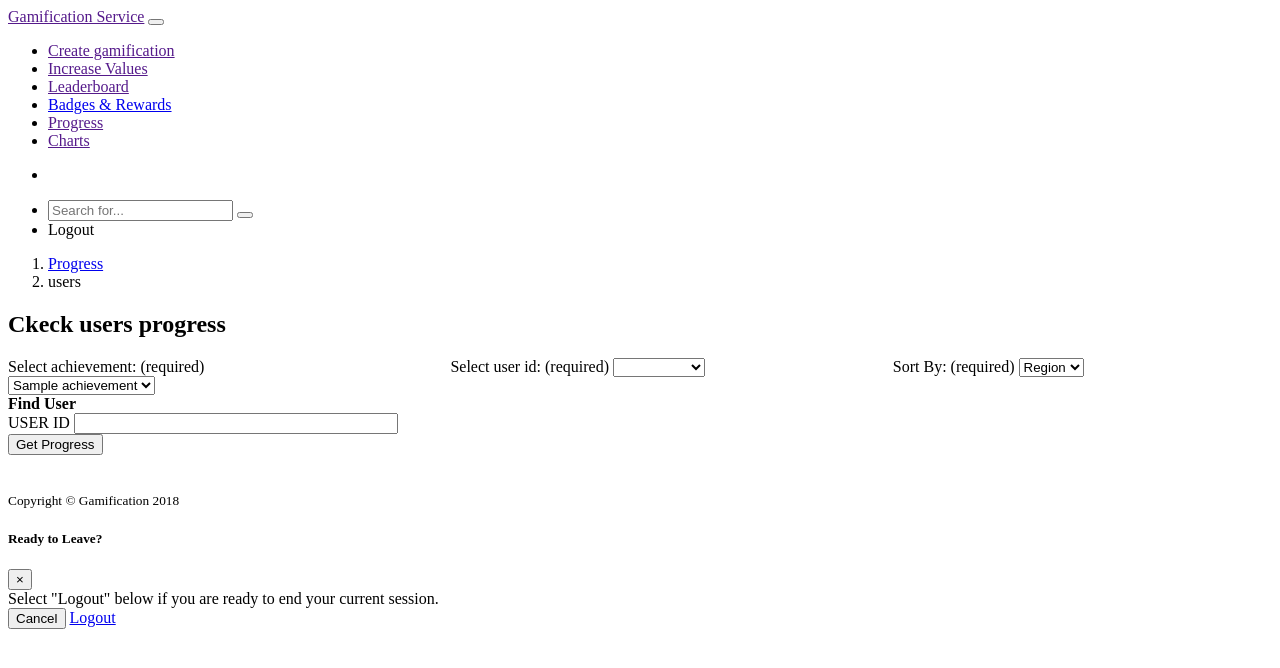
After one commit to firasBarrek/gengine, a Python web app: template gengine/app/templates/index/progress_user.jinja2 in a window 1280 px wide. The commit adds this page. Shown: the top 668 px of the page. Run offline with Jinja, Linux system fonts and the light colour scheme; the template is opened without the code that fills it: most values are stand-ins (such as "Sample title", 1, 10 or a date in 2020); some libraries are stand-ins or nearby versions.

Commit message:
progress

```diff
--- a/gengine/app/model.py
+++ b/gengine/app/model.py
@@ -454,6 +454,11 @@ class User(ABase):
 		"""
 		ABase.__init__(self, *args, **kw)
 
+	@classmethod
+	def get_by_id(cls, user_id, user_id_value):
+		user = DBSession.query(t_users).filter(t_users.c.additional_public_data[user_id].astext == user_id_value).one()
+		res_user_id = user[0]
+		return res_user_id
 
 	@classmethod
 	def sort(cls,sort_value):
--- a/gengine/app/route.py
+++ b/gengine/app/route.py
@@ -29,3 +29,4 @@ def config_routes(config):
     config.add_route('leaderboard','/leaderboard')
     config.add_route('increase_data','/increase_data')
     config.add_route('tables','/tables')
+    config.add_route('progress_user','/progress_user')
--- a/gengine/app/templates/index/dashbord.jinja2
+++ b/gengine/app/templates/index/dashbord.jinja2
@@ -2,9 +2,9 @@
 {% block body %}
       <ol class="breadcrumb">
         <li class="breadcrumb-item">
-          <a href="#">Dashboard</a>
+          <a href="#">Charts</a>
         </li>
-        <li class="breadcrumb-item active">My Dashboard</li>
+        <li class="breadcrumb-item active">Statistics</li>
       </ol>
       <div class="row">
       <div class="col-lg-12">
--- /dev/null
+++ b/gengine/app/templates/index/progress_user.jinja2
@@ -0,0 +1,78 @@
+{% extends "../layout/user_layout.jinja2" %}
+{% block body %}
+      <ol class="breadcrumb">
+        <li class="breadcrumb-item">
+          <a href="#">Progress</a>
+        </li>
+        <li class="breadcrumb-item active">users</li>
+      </ol>
+
+<h2>Ckeck users progress</h2>
+
+<form action="{{request.route_url('progress_user',_query=params)}}" method=post accept-charset="utf-8" enctype=multipart/form-data><p>
+<div style="display:inline-flex;width:100%;">
+	<div class="form-group" style="width: 25%;margin-right:10%;">
+		<label for="achievement_id">Select achievement: (required) </label>
+		<select class="form-control" id="achivement_id" name="achievement_id" >
+		    {% for achievement in achievements %}
+		        <option value={{achievement["id"]}}>{{ achievement["name"] }}</option>>
+		    {% endfor %}
+		</select>
+	</div>
+
+	<div class="form-group" style="width: 25%;margin-right:10%;">
+	    <label for="user_id">Select user id: (required) </label>
+	    <select class="form-control" id="user_id" name="user_id" >
+	    <option value=""></option>
+	    {% for key in keys %}
+	        <option>{{ key }}</option>
+	    {% endfor %}
+	    </select>
+	</div>
+
+	<div class="form-group" style="width: 25%;">
+	    <label for="sort_by">Sort By: (required) </label>
+	    <select class="form-control" id="sort_by" name="sort_by" >
+          <option value="region">Region</option>
+          <option value="city">City</option>
+	    </select>
+	</div>
+</div>
+<span><b>Find User</b></span>
+<div class="form-group">
+	<label id="label_user_id" for="user_id_value">USER ID</label>
+	<input class="form-control" type="text" id="user_id_value" name="user_id_value" style="width:25%">
+</div>
+
+<div>
+    <input type=submit class="btn btn-primary" value="Get Progress">
+</div>
+
+</form>
+<br>
+{% if user %}
+	<div class="row" style="margin-left:1%;">
+		<b style="color:red;">User Results</b>
+	</div>
+	<div class="row" style="margin-left:1%;">
+		<span>INTERV_ID : <b style="color:blue;">{{user.user['additional_public_data']['INTERV_ID']}}</b><span><br>
+		<span>Last Name : <b style="color:blue;">{{user.user['additional_public_data']['INTERV_LAST_NAME']}}</b><span><br>
+		<span>First Name : <b style="color:blue;">{{user.user['additional_public_data']['INTERV_FIRST_NAME']}}</b><span><br>
+		<span>Function : <b style="color:blue;">{{user.user['additional_public_data']['INTERV_FUNCTION_NAME']}}</b><span><br>
+		<span>Value : <b style="color:blue;">{{user['value']}}</b><span><br>
+		<span>Position : <b style="color:blue;">{{user['position']+1}}</b><span>
+	</div>
+{% endif %}
+<br>
+{% endblock %}
+{% block scripts %}
+<script>
+
+$( document ).ready(function() {
+	$("#user_id").on('change', function() {
+  		$("#label_user_id").html("USER ID <b style='color:#007bff;'>"+this.value+"</b>");
+	})
+});
+</script>
+
+{% endblock %}
--- a/gengine/app/templates/layout/user_layout.jinja2
+++ b/gengine/app/templates/layout/user_layout.jinja2
@@ -34,26 +34,40 @@
             <span class="nav-link-text">Create gamification</span>
           </a>
         </li>
-        <li class="nav-item" data-toggle="tooltip" data-placement="right" title="Dashboard">
+        <li class="nav-item" data-toggle="tooltip" data-placement="right" title="Increase">
           <a class="nav-link" href="{{ request.route_url('increase_data') }}">
             <i class="fa fa-fw fa-dashboard"></i>
             <span class="nav-link-text">Increase Values</span>
           </a>
         </li>
-        <li class="nav-item" data-toggle="tooltip" data-placement="right" title="Tables">
+        <li class="nav-item" data-toggle="tooltip" data-placement="right" title="Leaderboard">
           <a class="nav-link" href="{{ request.route_url('tables') }}">
             <i class="fa fa-fw fa-table"></i>
             <span class="nav-link-text">Leaderboard</span>
           </a>
         </li>
+        <li class="nav-item" data-toggle="tooltip" data-placement="right" title="Badges">
+          <a class="nav-link" href="#">
+            <i class="fa fa-fw fa-trophy"></i>
+            <span class="nav-link-text">Badges & Rewards</span>
+          </a>
+        </li>
+        <li class="nav-item" data-toggle="tooltip" data-placement="right" title="Progress">
+          <a class="nav-link" href="{{ request.route_url('progress_user') }}">
+            <i class="fa fa-fw fa-line-chart"></i>
+            <span class="nav-link-text">Progress</span>
+          </a>
+        </li>
+        <!--
         <li class="nav-item" data-toggle="tooltip" data-placement="right" title="Dashboard">
           <a class="nav-link" href="{{ request.route_url('dashbord') }}">
             <i class="fa fa-fw fa-dashboard"></i>
-            <span class="nav-link-text">Dashboard</span>
+            <span class="nav-link-text">Charts</span>
           </a>
         </li>
+        -->
         <li class="nav-item" data-toggle="tooltip" data-placement="right" title="Charts">
-          <a class="nav-link" href="charts.html">
+          <a class="nav-link" href="{{ request.route_url('dashbord') }}">
             <i class="fa fa-fw fa-area-chart"></i>
             <span class="nav-link-text">Charts</span>
           </a>
```
Also changed, not shown: gengine/app/views.py (+19 -0 lines).
